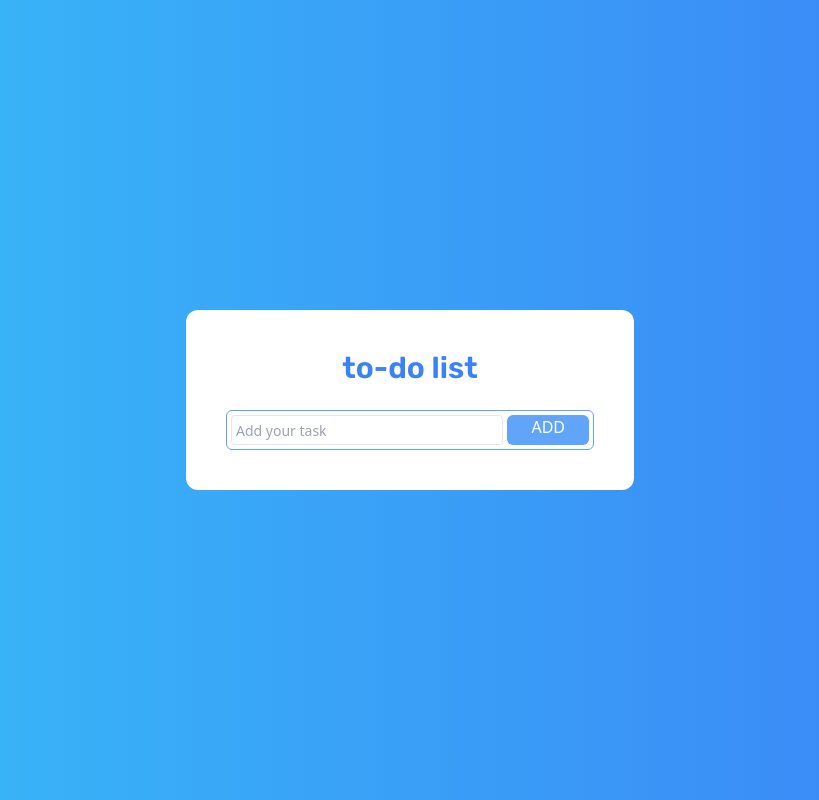
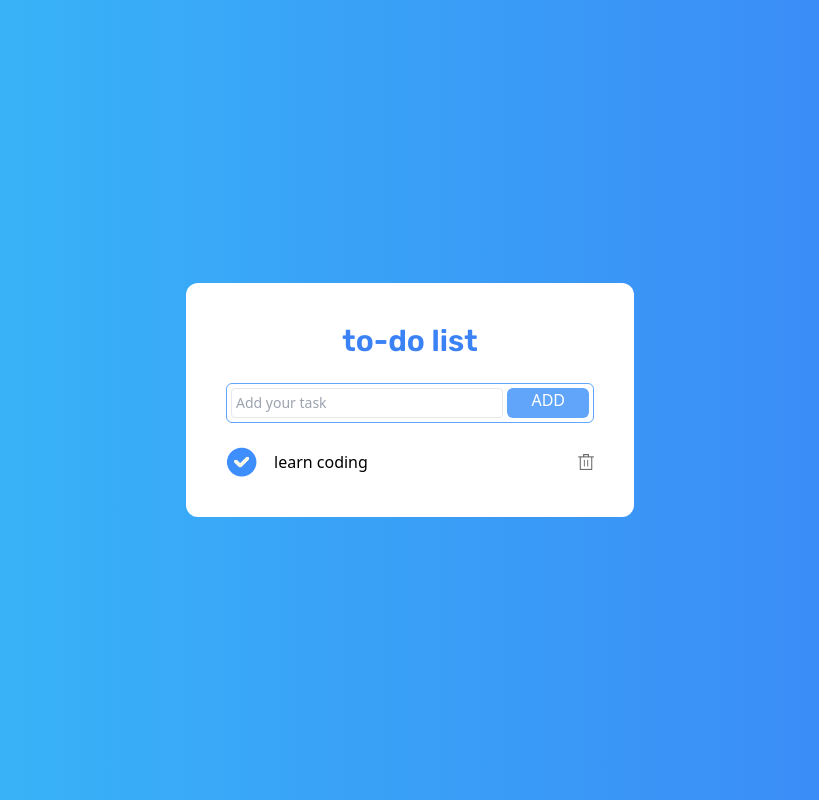
Before and after one commit to Mukhtarrahimi/React_todolist, a React (Vite) app: page / in a window 1280 px wide. Shown: the whole page, without its empty margins (230-1049 px from the left). Built offline with nearby package versions, Linux system fonts and the light colour scheme.

Commit message:
todolist items code

```diff
--- a/src/components/Todo.jsx
+++ b/src/components/Todo.jsx
@@ -1,4 +1,5 @@
 import React from "react";
+import Todoitems from "./Todoitems";
 
 const Todo = () => {
   return (
@@ -27,6 +28,10 @@ const Todo = () => {
             ADD
           </label>
         </div>
+        {/*-----------------  input box list  -----------*/}
+        <div className="mt-6 flex flex-col gap-4">
+          <Todoitems />
+        </div>
       </div>
     </div>
   );
--- /dev/null
+++ b/src/components/Todoitems.jsx
@@ -0,0 +1,18 @@
+import React from "react";
+import tick from "../assets/tick.png";
+import not_tick from "../assets/not_tick.png";
+import delete_icon from "../assets/delete.png";
+
+const Todoitems = () => {
+  return (
+    <div className="flex items-center justify-between">
+      <div className="flex items-center gap-4 cursor-pointer">
+        <img src={tick} className="w-8" alt="" />
+        <p>learn coding</p>
+      </div>
+      <img src={delete_icon} className="w-4 cursor-pointer" alt="" />
+    </div>
+  );
+};
+
+export default Todoitems;
```
